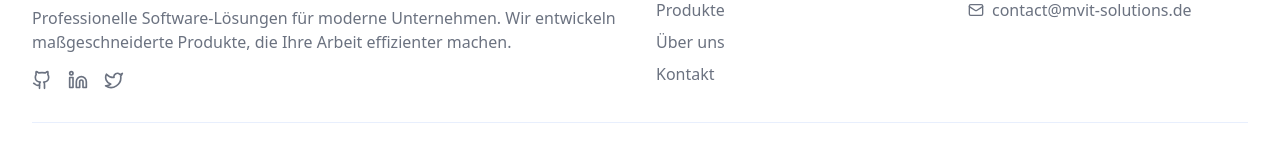
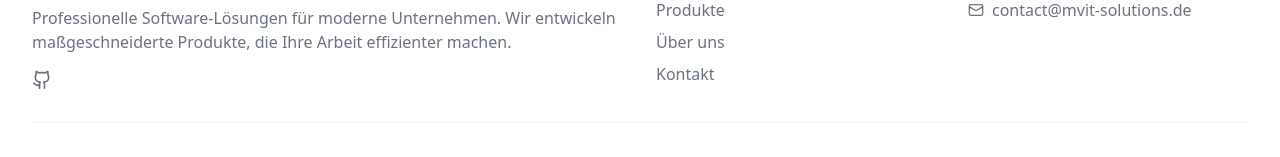
Before and after one commit to marv1101/mvit-website, a React (Vite) app in the folder mvits-webV2/mvits-webV2/: page /datenschutz in a window 1280 px wide. Shown: the part 4304-4461 px from the top of the page. Built offline with nearby package versions, Linux system fonts and the light colour scheme.

Commit message:
added footer link for github

```diff
--- a/mvits-webV2/mvits-webV2/src/components/Footer.tsx
+++ b/mvits-webV2/mvits-webV2/src/components/Footer.tsx
@@ -22,14 +22,8 @@ export function Footer({ onNavigate }: FooterProps) {
               Wir entwickeln maßgeschneiderte Produkte, die Ihre Arbeit effizienter machen.
             </p>
             <div className="flex items-center gap-4">
-              <a href="#" className="text-muted-foreground hover:text-primary transition-colors">
+              <a href="https://github.com/marv1101" target="_blank" className="text-muted-foreground hover:text-primary transition-colors">
                 <Github className="w-5 h-5" />
-              </a>
-              <a href="#" className="text-muted-foreground hover:text-primary transition-colors">
-                <Linkedin className="w-5 h-5" />
-              </a>
-              <a href="#" className="text-muted-foreground hover:text-primary transition-colors">
-                <Twitter className="w-5 h-5" />
               </a>
             </div>
           </div>
--- a/mvits-webV2/mvits-webV2/src/components/HomePage.tsx
+++ b/mvits-webV2/mvits-webV2/src/components/HomePage.tsx
@@ -122,8 +122,6 @@ export function HomePage() {
             };
           });
 
-          console.log(modifiedData);
-
           setBlogposts(modifiedData);
         }
       })
```
